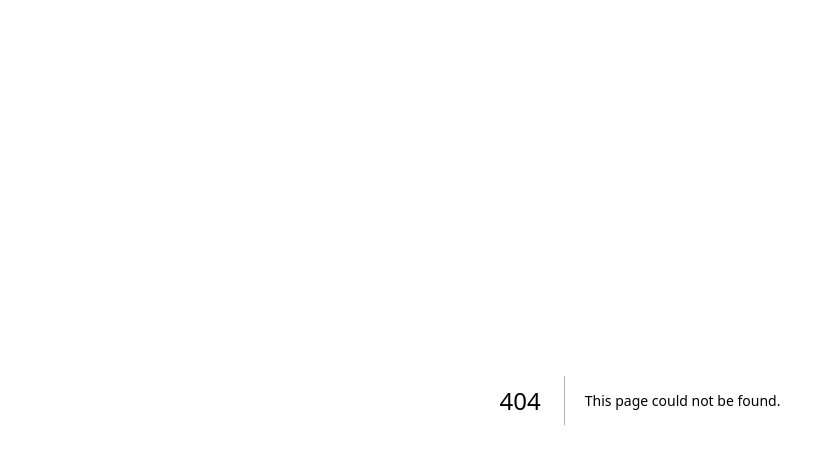
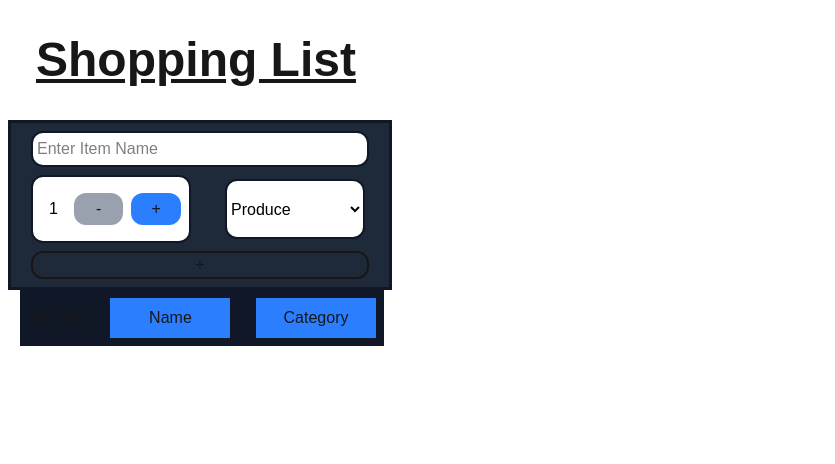
Before and after one commit to RonaldoK618/cprg306-assignments, a Next.js app: page /week-7 in a window 1280 px wide. Before the commit this address had no page. Shown: the top 464 px of the page, without its empty margins (0-835 px from the left). Built offline with nearby package versions, Linux system fonts and the light colour scheme.

Commit message:
Added Week-7

```diff
--- a/app/page.js
+++ b/app/page.js
@@ -11,6 +11,7 @@ export default function Home() {
         <li><Link href="./week-4/">Week 4 - Assignment 4</Link></li>
         <li><Link href="./week-5/">Week 5 - Assignment 5</Link></li>
         <li><Link href="./week-6/">Week 6 - Assignment 6</Link></li>
+        <li><Link href="./week-7/">Week 7 - Assignment 7</Link></li>
       </ul>
     </main>
   );
--- /dev/null
+++ b/app/week-7/item-list.js
@@ -0,0 +1,36 @@
+"use client"
+import Item from "./item";
+import React, { useState } from "react";
+
+export default function ItemList({ items }) {
+    const [sortBy, setSortBy] = useState("name");
+
+    const sortItem = [...items].sort((a,b) => {
+        if (sortBy == "name") {
+            return a.name.localeCompare(b.name);
+        } else if (sortBy == "category") {
+            return a.category.localeCompare(b.category);
+        }
+        return 0;
+    });
+
+    const handleSort = (event) => {
+        setSortBy(event.target.value);
+    }
+
+    return (
+        <main className="flex-row w-full max-w-sm">
+            <div className="flex justify-between ml-5 h-14 bg-gray-900 p-2">
+                <p className="text-center pt-1.5">Sort By:</p>
+                <button value="name" onClick={handleSort} className="w-30 bg-blue-500 hover:bg-blue-800">Name</button>
+                <button value="category" onClick={handleSort} className="w-30 bg-blue-500 hover:bg-blue-800">Category</button>
+            </div>
+
+            <ul className="flex-row w-full">
+                {sortItem.map((item) => (
+                    <Item key={item.id} {...item} />
+                ))}
+            </ul>
+        </main>
+    );
+}
--- /dev/null
+++ b/app/week-7/item.js
@@ -0,0 +1,8 @@
+export default function Item({id, name, quantity, category}) {
+    return (
+        <ul className = "m-5 p-4 bg-gray-900">
+            <h2 className = "text-2xl font-bold">{name}</h2>
+            <div>Buy {quantity} in {category}</div>
+        </ul>
+    );
+}
--- /dev/null
+++ b/app/week-7/items.json
@@ -0,0 +1,74 @@
+[
+  {
+    "id": "1h2GJKH12gkHG31h1H",
+    "name": "milk, 4 L 🥛",
+    "quantity": 1,
+    "category": "dairy"
+  },
+  {
+    "id": "2KJH3k2j3H1k2J3K1H",
+    "name": "bread 🍞",
+    "quantity": 2,
+    "category": "bakery"
+  },
+  {
+    "id": "3h2KJH3k2j3H1k2J3",
+    "name": "eggs, dozen 🥚",
+    "quantity": 2,
+    "category": "dairy"
+  },
+  {
+    "id": "4k2J3K1H2GJKH12gk",
+    "name": "bananas 🍌",
+    "quantity": 6,
+    "category": "produce"
+  },
+  {
+    "id": "5H1h1H2KJH3k2j3H",
+    "name": "broccoli 🥦",
+    "quantity": 3,
+    "category": "produce"
+  },
+  {
+    "id": "6H1k2J3K1H2GJKH1",
+    "name": "chicken breasts, 1 kg 🍗",
+    "quantity": 1,
+    "category": "meat"
+  },
+  {
+    "id": "7gkHG31h1H2KJH3k",
+    "name": "pasta sauce 🍝",
+    "quantity": 3,
+    "category": "canned goods"
+  },
+  {
+    "id": "8j3H1k2J3K1H2GJK",
+    "name": "spaghetti, 454 g 🍝",
+    "quantity": 2,
+    "category": "dry goods"
+  },
+  {
+    "id": "9H12gkHG31h1H2KJ",
+    "name": "toilet paper, 12 pack 🧻",
+    "quantity": 1,
+    "category": "household"
+  },
+  {
+    "id": "10H3k2j3H1k2J3K1",
+    "name": "paper towels, 6 pack",
+    "quantity": 1,
+    "category": "household"
+  },
+  {
+    "id": "11k2J3K1H2GJKH12",
+    "name": "dish soap 🍽️",
+    "quantity": 1,
+    "category": "household"
+  },
+  {
+    "id": "12GJKH12gkHG31h1",
+    "name": "hand soap 🧼",
+    "quantity": 4,
+    "category": "household"
+  }
+]
--- /dev/null
+++ b/app/week-7/new-item.js
@@ -0,0 +1,75 @@
+"use client"
+import { useState } from "react";
+
+export default function NewItem({ onAddItem }) {
+    const [name, setName] = useState("");
+    const [quantity, setQuantity] = useState(1);
+    const [category , setCategory] = useState("produce");
+
+    const increment = () => {
+        setQuantity(quantity + 1);
+    };
+
+    const decrement = () => {
+        setQuantity(quantity - 1);
+    };
+
+    const handleName = (event) => {
+        setName(event.target.value);
+    }
+
+    const handleCategory = (event) => {
+        setCategory(event.target.value);
+    }
+
+    const generateId = (length = 16) => {
+        return Math.random().toString(36).substring(2, 2 + length);
+    }
+
+    const handleSubmit  = (event) => {
+        event.preventDefault();
+        let item = {
+            id: generateId(),
+            name: name.trim(),
+            quantity: quantity,
+            category: category
+        }
+
+        console.log(item);
+        onAddItem(item);
+
+        setName("");
+        setQuantity(1);
+        setCategory("produce");
+    };
+
+    return (
+        <main className="flex w-full pl-2">
+            <form onSubmit={handleSubmit} className=" bg-gray-800 border-3 border-gray-900 w-full max-w-sm py-2 px-5">
+                <input type="text" required value={name} className="border-2 border-gray-900 rounded-xl p-1 mb-2 w-full bg-white text-black" placeholder="Enter Item Name" onChange={handleName} />
+                <div className="flex justify-between">
+                    <div className="bg-white border-2 border-gray-900 p-2 w-40 flex-row flex gap-x-2 rounded-xl">
+                        <p className="w-10 pt-3 text-center text-black">{quantity}</p>
+                        <button onClick={decrement} disabled={quantity <= 1} type="button" className="border-gray-900 py-1 my-2 w-20 bg-blue-500 rounded-xl hover:bg-blue-700 disabled:bg-gray-400">-</button>
+                        <button onClick={increment} disabled={quantity >= 20} type="button" className="border-gray-900 py-1 my-2 w-20 bg-blue-500 rounded-xl hover:bg-blue-700 disabled:bg-gray-400">+</button>
+
+                    </div>
+                    <select value={category} className="border-2 border-gray-900 rounded-xl m-1 w-35 bg-white text-black" name="category" onChange={handleCategory}>
+                        <option value="produce">Produce</option>
+                        <option value="dairy">Dairy</option>
+                        <option value="bakery">Bakery</option>
+                        <option value="meat">Meat</option>
+                        <option value="frozen food">Frozen Food</option>
+                        <option value="canned goods">Canned Goods</option>
+                        <option value="dry goods">Dry Goods</option>
+                        <option value="beverage">Beverage</option>
+                        <option value="snacks">Snacks</option>
+                        <option value="household">Household</option>
+                        <option value="other">Other</option>
+                    </select>
+                </div>
+                <button type="submit" className="w-full border-2 rounded-xl mt-2 hover:bg-gray-900">+</button>
+            </form>
+        </main>
+    );
+}
--- /dev/null
+++ b/app/week-7/page.js
@@ -0,0 +1,21 @@
+"use client"
+import { useState } from "react";
+import ItemList from "./item-list";
+import NewItem from "./new-item";
+import itemsData from '../week-7/items.json';
+
+export default function Page() {
+    const [items, setItems] = useState([]);
+
+    const handleAddItem = (newItem) => {
+        setItems([...items, newItem])
+    }
+
+    return (
+        <main>
+            <h1 className="text-5xl underline m-5 p-4 font-bold">Shopping List</h1>
+            <NewItem onAddItem={handleAddItem} />
+            <ItemList items={items} />
+        </main>
+    );
+}
```
